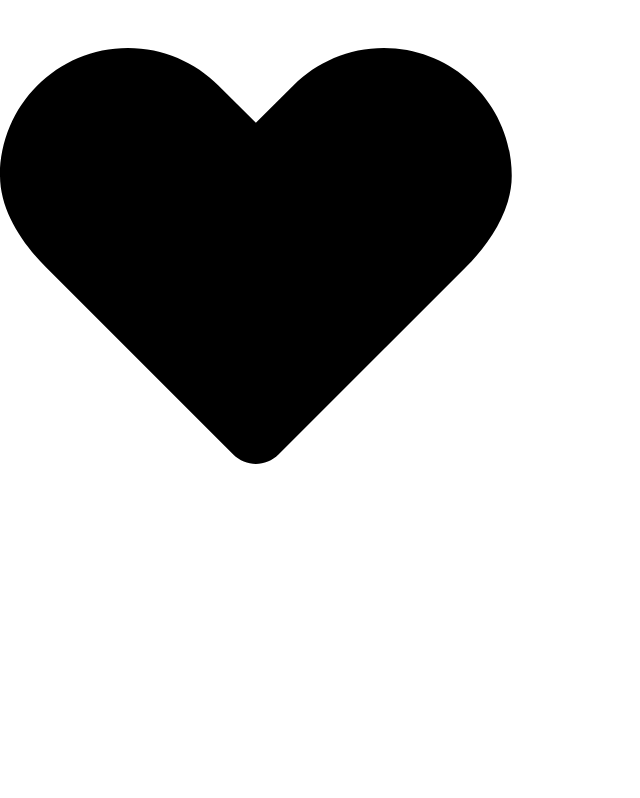
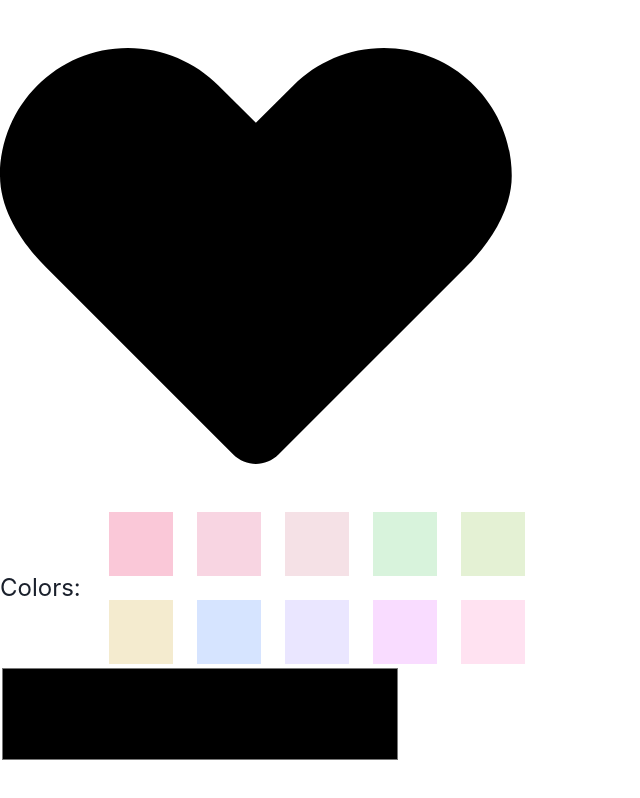
Before and after one commit to alimukhtar53/swatchr, a React (Vite) app: page / in a window 1280 px wide. Shown: the whole page, without its empty margins (0-640 px from the left). Built offline with nearby package versions, Linux system fonts and the light colour scheme.

Commit message:
Display color palette

```diff
--- a/src/App.tsx
+++ b/src/App.tsx
@@ -1,9 +1,21 @@
 import { useState } from "react";
 import SvgData from "./components/SvgData";
-import { Input } from "@chakra-ui/react";
+import { Box, HStack, Text, Input, Grid } from "@chakra-ui/react";
 
 function App() {
   const [color, setColor] = useState("000000");
+  const colorPalette = [
+    "#FAC8D8",
+    "#F8D5E2",
+    "#F5E1E6",
+    "#D8F3DC",
+    "#E4F1D4",
+    "#F4EBCF",
+    "#D6E4FF",
+    "#EAE6FF",
+    "#F9DCFF",
+    "#FFE2F1",
+  ];
 
   const onColorChangeHandler = (e: React.ChangeEvent<HTMLInputElement>) => {
     setColor(e.target.value);
@@ -11,6 +23,26 @@ function App() {
   return (
     <>
       <SvgData color={color} width={512} height={512}></SvgData>
+      <HStack>
+        <Text fontSize={"2xl"} pr={5}>
+          Colors:{" "}
+        </Text>
+
+        <Grid templateColumns={"repeat(5, 1fr)"} gap={6} maxW={"600px"}>
+          {colorPalette.map((color, index) => (
+            <Box key={index} bg={color} boxSize={"64px"}></Box>
+          ))}
+        </Grid>
+      </HStack>
+      <Input
+        width={"400px"}
+        height={"100px"}
+        border={"none"}
+        padding={0}
+        type="color"
+        value={color}
+        onChange={onColorChangeHandler}
+      ></Input>
     </>
   );
 }
```
